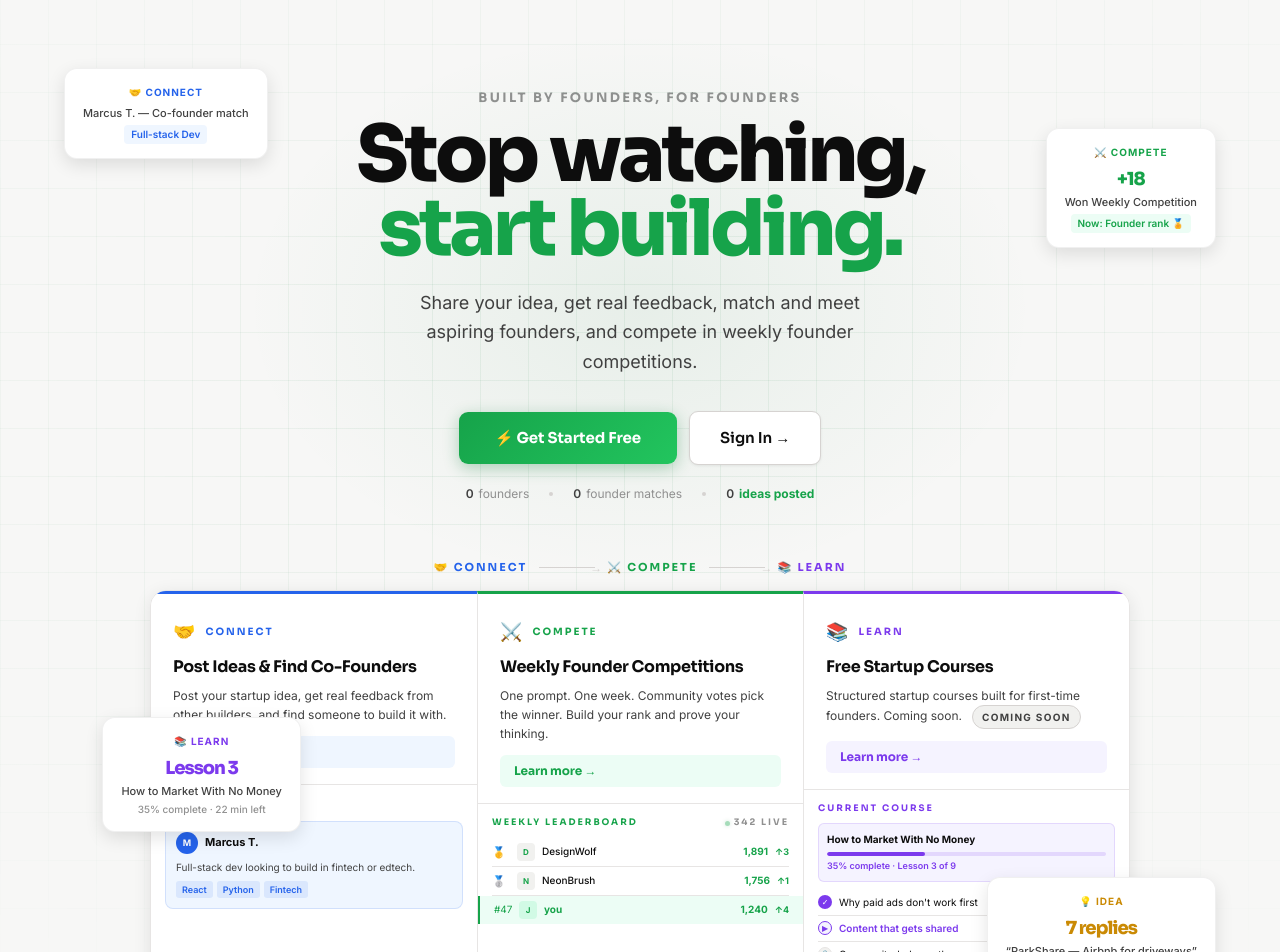
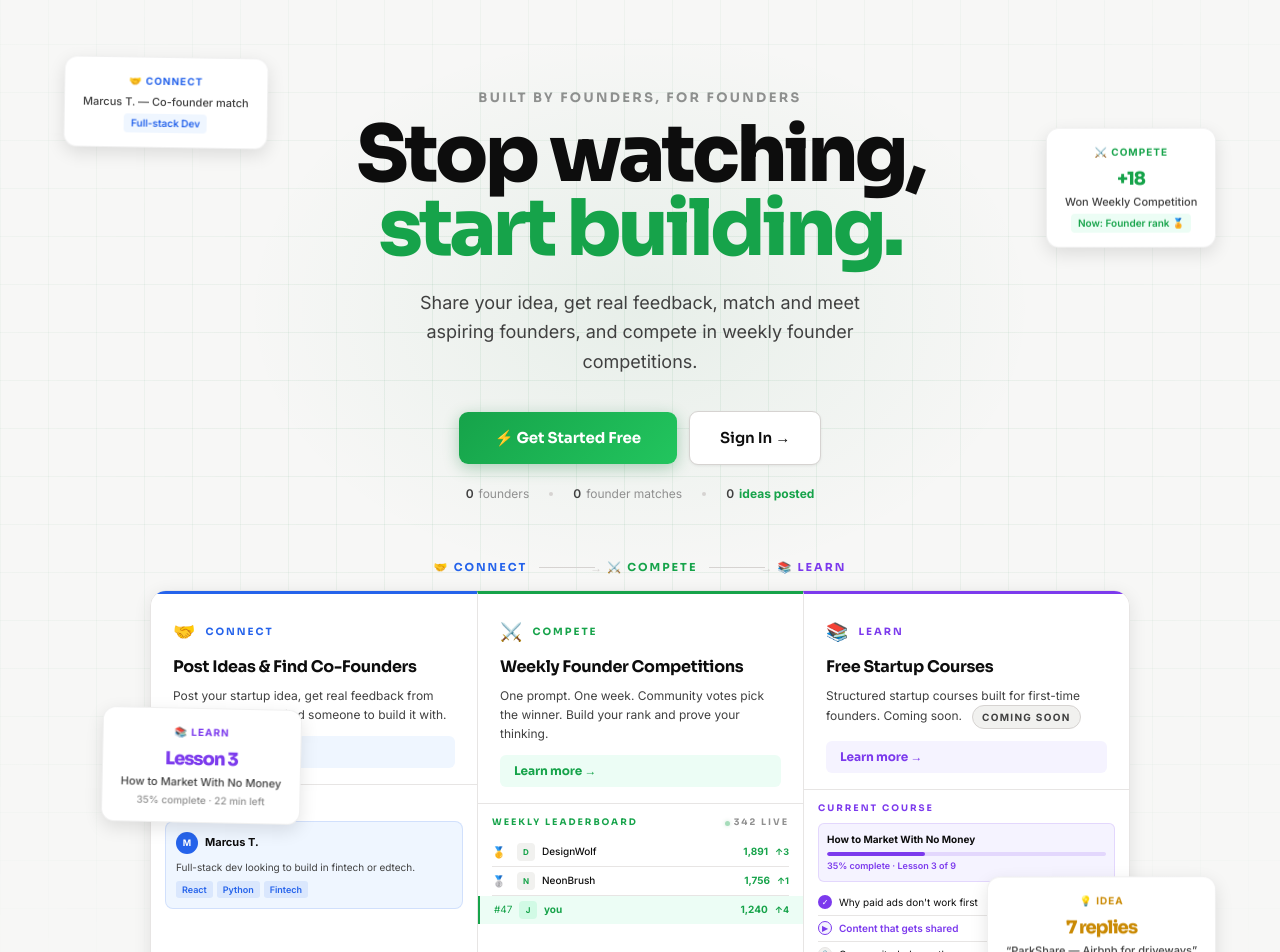
Before and after one commit to JackPigPro/pitchrival, a Next.js app: page / in a window 1280 px wide. Shown: the part 120-1072 px from the top of the page. Built offline with nearby package versions, Linux system fonts and the light colour scheme; no server answers; the database is empty.

Commit message:
final animations

```diff
--- a/app/globals.css
+++ b/app/globals.css
@@ -187,10 +187,10 @@ body[data-theme='dark'] .hero-bg {
 }
 
 /* Hero section card positioning */
-.hdc-1 { top: 120px; left: 5%; }
-.hdc-2 { top: 180px; right: 5%; }
-.hdc-3 { bottom: 200px; left: 8%; }
-.hdc-4 { bottom: 40px; right: 5%; } /* Moved to bottom right to avoid overlap */
+.hdc-1 { top: 120px; left: 5%; animation: float1 4s ease-in-out infinite; }
+.hdc-2 { top: 180px; right: 5%; animation: float2 6s ease-in-out infinite; }
+.hdc-3 { bottom: 200px; left: 8%; animation: float3 5s ease-in-out infinite; }
+.hdc-4 { bottom: 40px; right: 5%; animation: float4 7s ease-in-out infinite; } /* Moved to bottom right to avoid overlap */
 .auth-deco-1 { top: 14%; left: 10%; animation: float1 4s ease-in-out infinite; }
 .auth-deco-2 { top: 18%; right: 10%; animation: float2 6s ease-in-out infinite; }
 .auth-deco-3 { bottom: 18%; left: 16%; animation: float3 5s ease-in-out infinite; }
```
